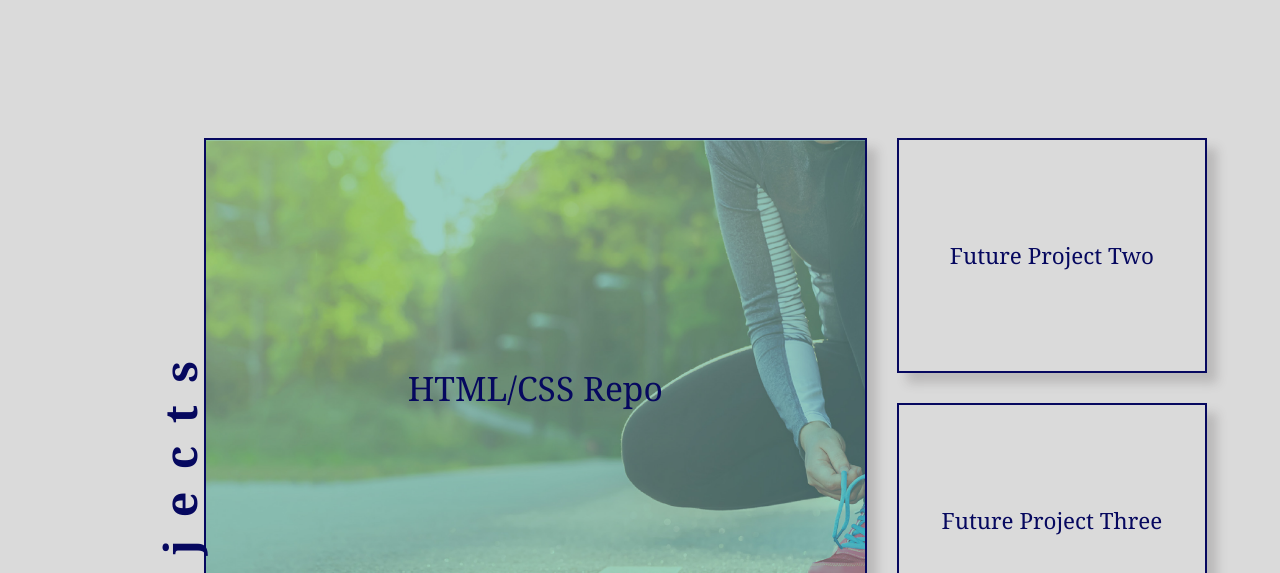
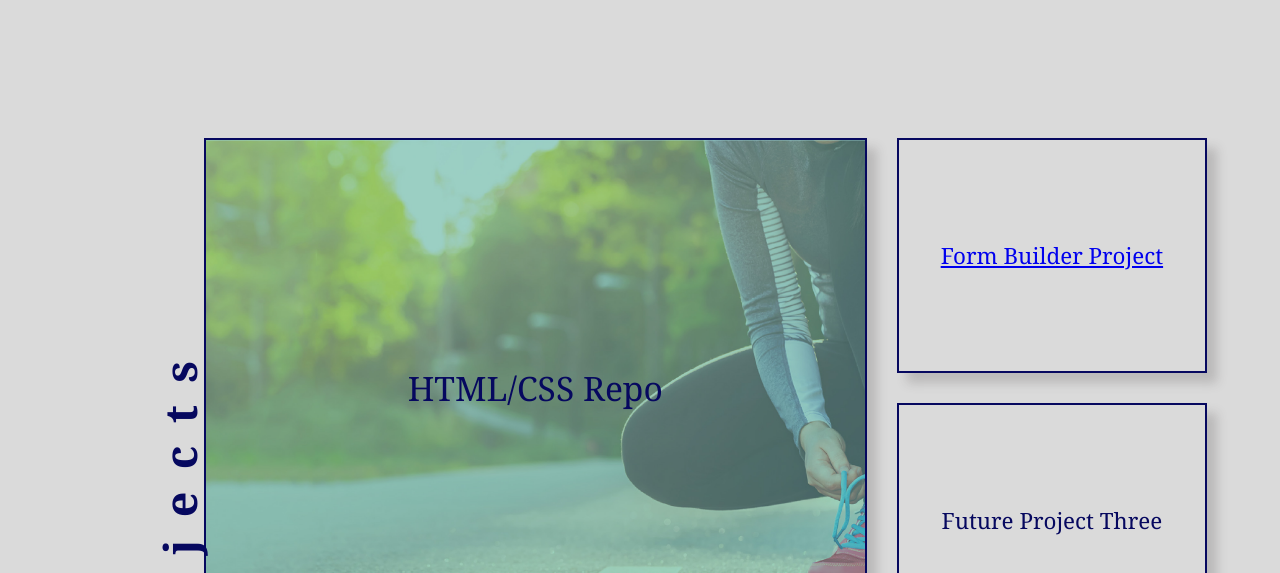
Before and after one commit to willp429/C2-Euphrates-Portfolio, a plain HTML site: page index.html in a window 1280 px wide. Shown: the part 737-1310 px from the top of the page. Drawn offline with Linux system fonts and the light colour scheme.

Commit message:
added form builder project link

```diff
--- a/index.html
+++ b/index.html
@@ -1,5 +1,6 @@
 <!DOCTYPE html>
 <html lang="en">
+
 <head>
     <meta charset="UTF-8">
     <meta name="viewport" content="width=device-width, initial-scale=1.0">
@@ -7,6 +8,7 @@
     <link rel="stylesheet" href="./assets/css/stylemain.css">
     <title>Surfing USA</title>
 </head>
+
 <body>
     <!-- put the header of your page here. this is where they will see your name and links to the different sections about you  -->
     <!-- navigation and header section -->
@@ -68,8 +70,8 @@
                     <a href="https://github.com/willp429/run-buddy" target="_blank">HTML/CSS Repo</a>
                 </div>
 
-                    <div class="mywork-grid-item f-one">
-                        Future Project Two
+                <div class="mywork-grid-item projectOne">
+                    <a href="https://minnesotanyst.github.io/pm-beta/" target="_blank">Form Builder Project</a>
                 </div>
 
                 <div class="mywork-grid-item f-two">
@@ -128,4 +130,5 @@
         </div>
     </footer>
 </body>
+
 </html>
```
Also changed, not shown: assets/images/whateverworks.png (added). Lines whose indentation alone changed are shown as unchanged.
